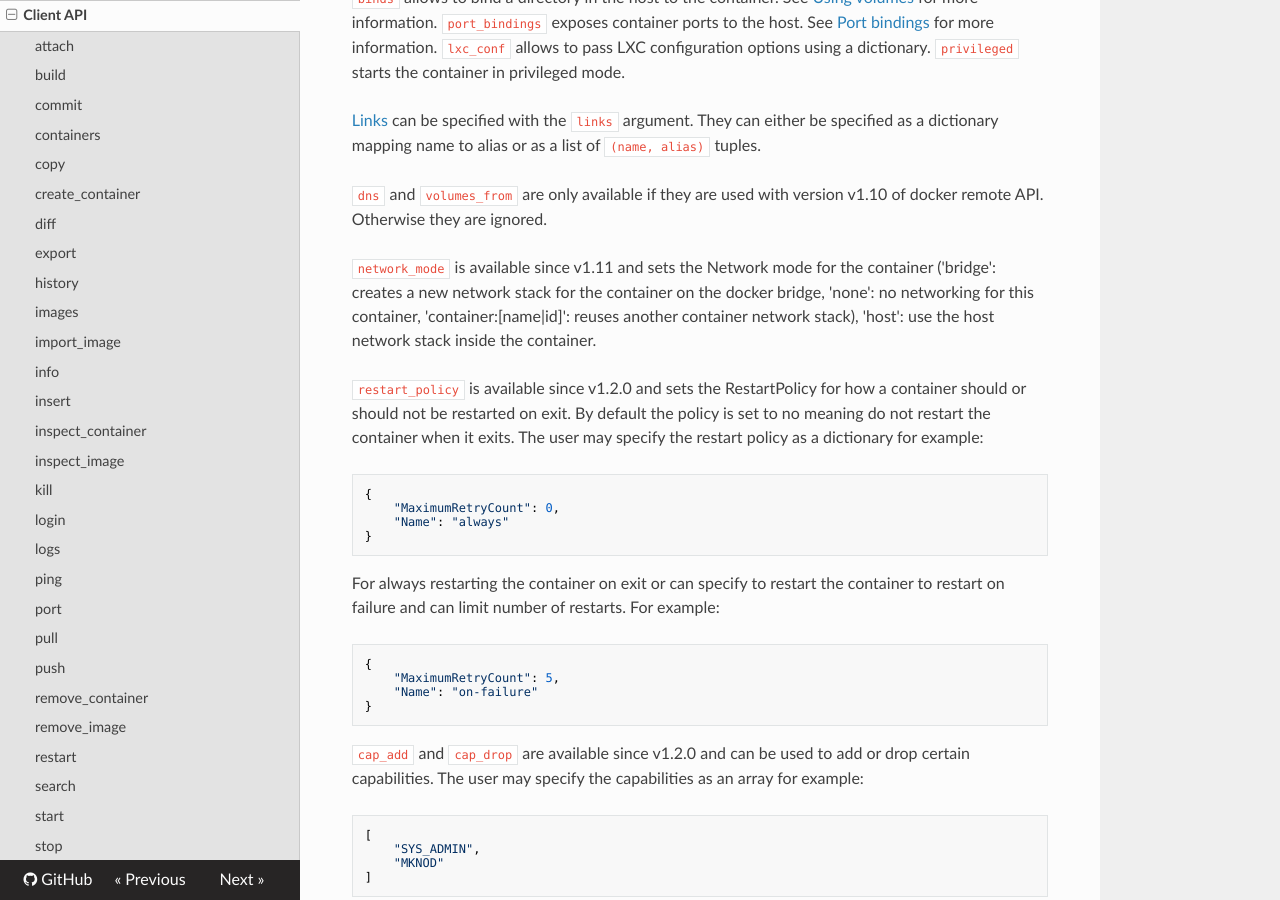
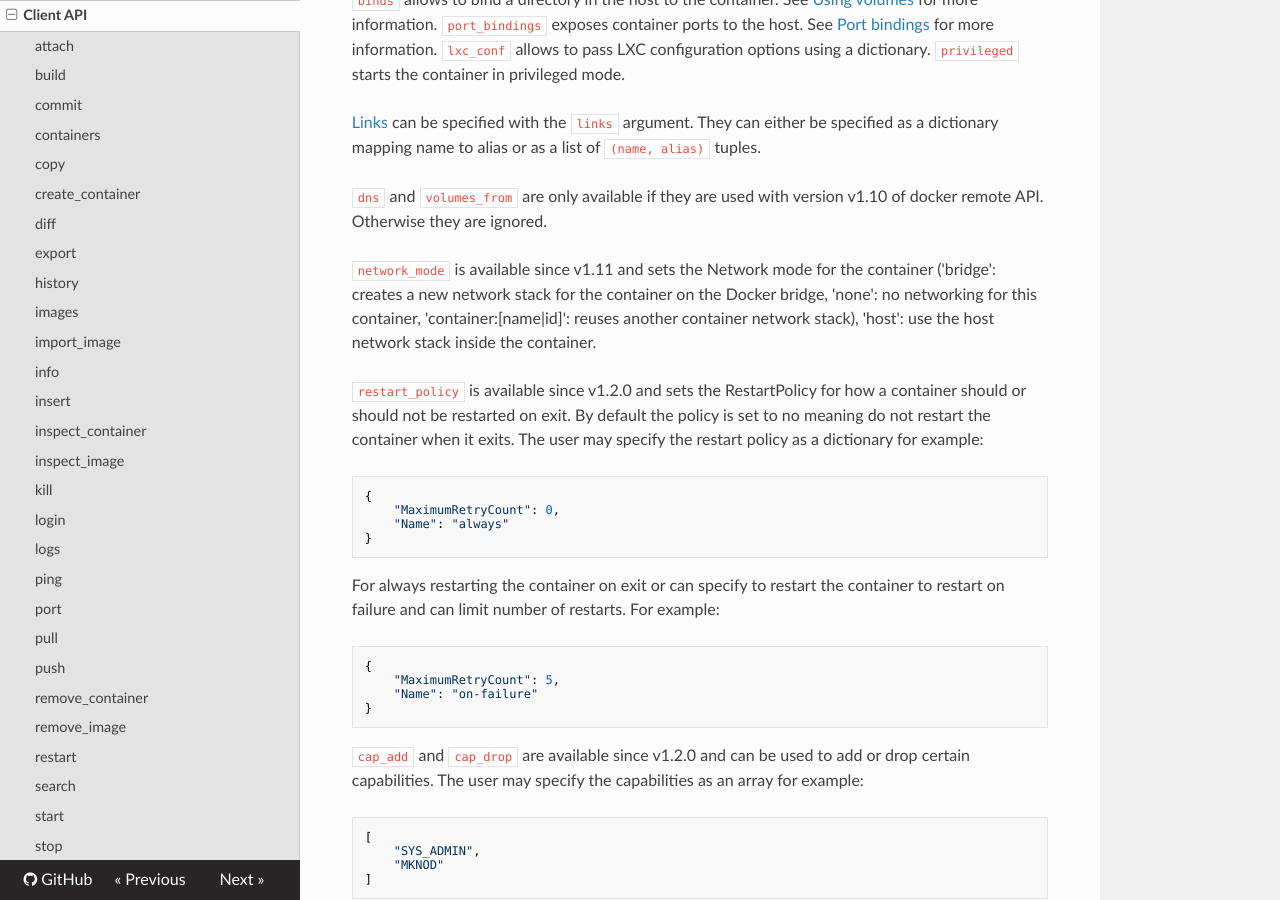
Before and after one commit to docker/docker-py, an MkDocs documentation site: the page built from docs/api.md, in a window 1280 px wide and 900 px high, scrolled down 11049 px. Built offline with MkDocs 1.6.1, drawn with Linux system fonts in a browser that asks for light colours; nearby versions of some CDN libraries; old or Windows-style settings are respelled for this version of MkDocs; some of the changed text lies outside the part shown.

```diff
--- a/docs/api.md
+++ b/docs/api.md
@@ -10,7 +10,7 @@ c = Client(base_url='unix://var/run/docker.sock')
 
 **Params**:
 
-* base_url (str): Refers to the protocol+hostname+port where the docker server
+* base_url (str): Refers to the protocol+hostname+port where the Docker server
 is hosted.
 * version (str): The version of the API the client will use
 * timeout (int): The HTTP request timeout, in seconds.
@@ -40,7 +40,7 @@ Similar to the `docker build` command. Either `path` or `fileobj` needs to be
 set. `path` can be a local path (to a directory containing a Dockerfile) or a
 remote URL. `fileobj` must be a readable file-like object to a Dockerfile.
 
-If you have a tar file for the docker build context (including a Dockerfile)
+If you have a tar file for the Docker build context (including a Dockerfile)
 already, pass a readable file-like object to `fileobj` and also pass
 `custom_context=True`. If the stream is compressed also, set `encoding` to the
 correct value (e.g `gzip`).
@@ -108,7 +108,7 @@ Identical to the `docker commit` command.
 * tag (str): The tag to push
 * message (str): A commit message
 * author (str): The name of the author
-* conf (dict): The configuraton for the container. See the [docker remote api](
+* conf (dict): The configuraton for the container. See the [Docker remote api](
 https://docs.docker.com/reference/api/docker_remote_api/) for full details.
 
 ## containers
@@ -377,8 +377,8 @@ output as it happens.
 
 ## ping
 
-Hits the /_ping endpoint of the remote API and returns the result. An exception
-will be raised if the endpoint isn't responding.
+Hits the `/_ping` endpoint of the remote API and returns the result. An
+exception will be raised if the endpoint isn't responding.
 
 **Returns** (bool)
 
@@ -434,7 +434,7 @@ Identical to the `docker pull` command.
 
 ## push
 
-Push an image or a repository to the registry. Identical to the docker push
+Push an image or a repository to the registry. Identical to the `docker push`
 command
 
 **Params**:
@@ -541,7 +541,7 @@ of docker remote API. Otherwise they are ignored.
 
 `network_mode` is available since v1.11 and sets the Network mode for the
 container ('bridge': creates a new network stack for the container on the
-docker bridge, 'none': no networking for this container, 'container:[name|id]':
+Docker bridge, 'none': no networking for this container, 'container:[name|id]':
 reuses another container network stack), 'host': use the host network stack
 inside the container.
 
--- a/mkdocs.yml
+++ b/mkdocs.yml
@@ -1,5 +1,5 @@
 site_name: docker-py Documentation
-site_description: An API client for docker written in Python
+site_description: An API client for Docker written in Python
 site_favicon: favicon_whale.png
 # site_url: docker-py.readthedocs.org
 repo_url: https://github.com/docker/docker-py/
```
Also changed, not shown: other parts of docs/api.md (+1 -1 lines).
